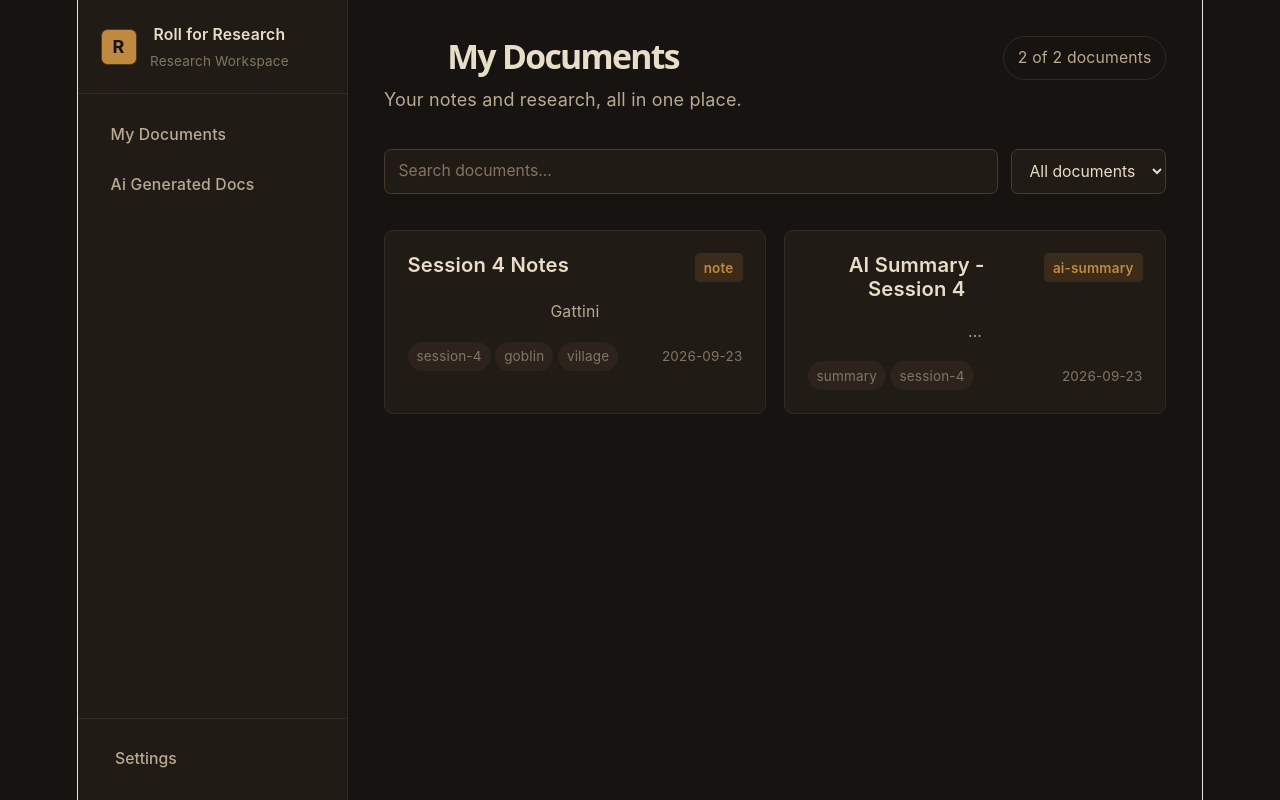
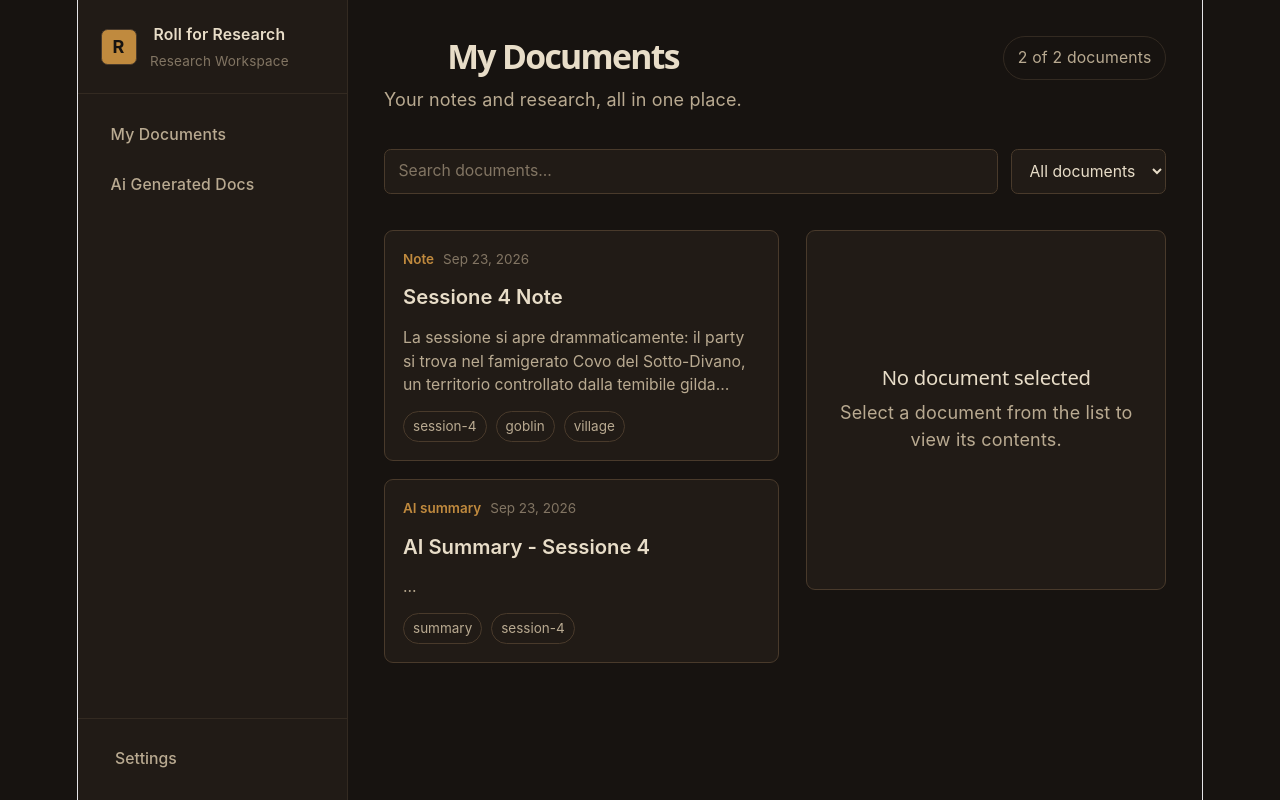
Before and after one commit to AlessandraMarusi/roll-for-research, a React (Vite) app in the folder roll-for-research/: page / in a window 1280 px wide. Built offline with nearby package versions, Linux system fonts and the light colour scheme.

Commit message:
Simple note viewer implemented

```diff
--- a/roll-for-research/src/app/App.tsx
+++ b/roll-for-research/src/app/App.tsx
@@ -1,5 +1,5 @@
-import { MyDocumentsPage } from '../features/documents/pages/MyDocumentsPage';
 import { AppShell } from './AppShell/AppShell';
+import { MyDocumentsPage } from '../features/documents/MyDocumentsPage/MyDocumentsPage';
 
 function App() {
   return (
--- a/roll-for-research/src/features/documents/DocumentCard/DocumentCard.module.css
+++ b/roll-for-research/src/features/documents/DocumentCard/DocumentCard.module.css
@@ -1,101 +1,85 @@
+
 .card {
   display: flex;
   flex-direction: column;
-  gap: var(--space-4);
-
-  padding: var(--space-5);
-
-  border: 1px solid var(--color-border-subtle);
+  gap: var(--space-3);
+  width: 100%;
+  min-width: 0;
+  padding: var(--space-4);
+  border: 1px solid var(--color-border);
   border-radius: var(--radius-lg);
-
-  background-color: var(--color-surface);
-
+  background: var(--color-surface);
+  color: inherit;
+  font: inherit;
+  text-align: left;
+  cursor: pointer;
   transition:
-    background-color var(--transition-fast),
     border-color var(--transition-fast),
-    box-shadow var(--transition-fast);
+    background var(--transition-fast);
 }
 
 .card:hover {
-  background-color: var(--color-surface-hover);
-  border-color: var(--color-border);
-  box-shadow: var(--shadow-sm);
+  border-color: var(--color-border-strong);
+  background: var(--color-surface-hover);
+}
+
+.card:focus-visible {
+  outline: 2px solid var(--color-accent);
+  outline-offset: 2px;
+}
+
+.selected {
+  border-color: var(--color-accent);
+  background: var(--color-accent-subtle);
 }
 
 .header {
   display: flex;
-  align-items: flex-start;
+  flex-wrap: wrap;
+  align-items: center;
   justify-content: space-between;
-  gap: var(--space-4);
+  gap: var(--space-2);
+}
+
+.type {
+  color: var(--color-accent);
+  font-size: var(--font-size-xs);
+  font-weight: 600;
+}
+
+.date {
+  color: var(--color-text-muted);
+  font-size: var(--font-size-xs);
 }
 
 .title {
-  margin: 0;
-
   color: var(--color-text-primary);
-
   font-size: var(--font-size-lg);
   font-weight: 600;
-  line-height: var(--line-height-tight);
-}
-
-.type {
-  flex-shrink: 0;
-
-  padding: var(--space-1) var(--space-2);
-
-  border-radius: var(--radius-sm);
-
-  background-color: var(--color-accent-subtle);
-  color: var(--color-accent);
-
-  font-size: var(--font-size-xs);
-  font-weight: 600;
+  overflow-wrap: anywhere;
 }
 
 .content {
   display: -webkit-box;
   overflow: hidden;
-
-  margin: 0;
-
   color: var(--color-text-secondary);
-
   font-size: var(--font-size-sm);
   line-height: var(--line-height-normal);
-
+  overflow-wrap: anywhere;
   -webkit-box-orient: vertical;
   -webkit-line-clamp: 3;
-}
-
-.footer {
-  display: flex;
-  align-items: center;
-  justify-content: space-between;
-  gap: var(--space-4);
 }
 
 .tags {
   display: flex;
   flex-wrap: wrap;
-  gap: var(--space-1);
+  gap: var(--space-2);
 }
 
 .tag {
   padding: var(--space-1) var(--space-2);
-
+  border: 1px solid var(--color-border);
   border-radius: var(--radius-full);
-
-  background-color: var(--color-surface-elevated);
-  color: var(--color-text-muted);
-
+  color: var(--color-text-secondary);
   font-size: var(--font-size-xs);
 }
-
-.footer time {
-  flex-shrink: 0;
-
-  color: var(--color-text-muted);
-
-  font-size: var(--font-size-xs);
-}
--- a/roll-for-research/src/features/documents/DocumentCard/DocumentCard.tsx
+++ b/roll-for-research/src/features/documents/DocumentCard/DocumentCard.tsx
@@ -3,31 +3,48 @@ import styles from './DocumentCard.module.css';
 
 interface DocumentCardProps {
   document: Document;
-  onClick?: () => void;
+  selected: boolean;
+  onSelect: () => void;
 }
 
-export function DocumentCard({ document, onClick }: DocumentCardProps) {
+export function DocumentCard({
+  document,
+  selected,
+  onSelect,
+}: DocumentCardProps) {
+  const formattedDate = new Intl.DateTimeFormat('en', {
+    dateStyle: 'medium',
+  }).format(new Date(document.updatedAt));
+
   return (
-    <article className={styles.card} onClick={onClick}>
-      <div className={styles.header}>
-        <h3 className={styles.title}>{document.title}</h3>
+    <button
+      type="button"
+      className={`${styles.card} ${selected ? styles.selected : ''}`}
+      onClick={onSelect}
+      aria-pressed={selected}
+    >
+      <span className={styles.header}>
+        <span className={styles.type}>
+          {document.type === 'note' ? 'Note' : 'AI summary'}
+        </span>
+        <span className={styles.date}>{formattedDate}</span>
+      </span>
 
-        <span className={styles.type}>{document.type}</span>
-      </div>
+      <span className={styles.title} role="heading" aria-level={3}>
+        {document.title}
+      </span>
 
-      <p className={styles.content}>{document.content}</p>
+      <span className={styles.content}>{document.content}</span>
 
-      <div className={styles.footer}>
-        <div className={styles.tags}>
+      {document.tags.length > 0 && (
+        <span className={styles.tags}>
           {document.tags.map((tag) => (
             <span key={tag} className={styles.tag}>
               {tag}
             </span>
           ))}
-        </div>
-
-        <time dateTime={document.updatedAt}>{document.updatedAt}</time>
-      </div>
-    </article>
+        </span>
+      )}
+    </button>
   );
 }
--- a/roll-for-research/src/features/documents/DocumentList/DocumentList.tsx
+++ b/roll-for-research/src/features/documents/DocumentList/DocumentList.tsx
@@ -5,13 +5,24 @@ import styles from './DocumentList.module.css';
 
 interface DocumentListProps {
   documents: Document[];
+  selectedDocumentId: string | null;
+  onSelectDocument: (documentId: string) => void;
 }
 
-export function DocumentList({ documents }: DocumentListProps) {
+export function DocumentList({
+  documents,
+  selectedDocumentId,
+  onSelectDocument,
+}: DocumentListProps) {
   return (
     <div className={styles.list}>
       {documents.map((document) => (
-        <DocumentCard key={document.id} document={document} />
+        <DocumentCard
+          key={document.id}
+          document={document}
+          selected={document.id === selectedDocumentId}
+          onSelect={() => onSelectDocument(document.id)}
+        />
       ))}
     </div>
   );
--- /dev/null
+++ b/roll-for-research/src/features/documents/DocumentViewer/DocumentViewer.module.css
@@ -0,0 +1,85 @@
+
+.viewer,
+.placeholder {
+  min-width: 0;
+  min-height: 20rem;
+  padding: var(--space-6);
+  border: 1px solid var(--color-border);
+  border-radius: var(--radius-lg);
+  background: var(--color-surface);
+}
+
+.placeholder {
+  display: flex;
+  flex-direction: column;
+  align-items: center;
+  justify-content: center;
+  gap: var(--space-2);
+  color: var(--color-text-secondary);
+  text-align: center;
+}
+
+.placeholder h2 {
+  margin: 0;
+  color: var(--color-text-primary);
+  font-size: var(--font-size-lg);
+}
+
+.placeholder p {
+  margin: 0;
+  line-height: var(--line-height-normal);
+}
+
+.header {
+  padding-bottom: var(--space-5);
+  border-bottom: 1px solid var(--color-border-subtle);
+}
+
+.type {
+  display: inline-block;
+  margin-bottom: var(--space-3);
+  padding: var(--space-1) var(--space-2);
+  border-radius: var(--radius-sm);
+  background: var(--color-accent-subtle);
+  color: var(--color-accent);
+  font-size: var(--font-size-xs);
+  font-weight: 600;
+}
+
+.title {
+  margin: 0;
+  color: var(--color-text-primary);
+  font-size: var(--font-size-2xl);
+  line-height: var(--line-height-tight);
+  overflow-wrap: anywhere;
+}
+
+.metadata {
+  margin: var(--space-3) 0 0;
+  color: var(--color-text-muted);
+  font-size: var(--font-size-sm);
+}
+
+.content {
+  padding: var(--space-6) 0;
+  color: var(--color-text-secondary);
+  line-height: var(--line-height-relaxed);
+  white-space: pre-wrap;
+  overflow-wrap: anywhere;
+}
+
+.footer {
+  display: flex;
+  flex-wrap: wrap;
+  gap: var(--space-2);
+  padding-top: var(--space-4);
+  border-top: 1px solid var(--color-border-subtle);
+}
+
+.tag {
+  padding: var(--space-1) var(--space-2);
+  border: 1px solid var(--color-border);
+  border-radius: var(--radius-full);
+  color: var(--color-text-secondary);
+  font-size: var(--font-size-xs);
+}
--- /dev/null
+++ b/roll-for-research/src/features/documents/DocumentViewer/DocumentViewer.tsx
@@ -0,0 +1,47 @@
+import type { Document } from '../document';
+import styles from './DocumentViewer.module.css';
+
+interface DocumentViewerProps {
+  document: Document | null;
+}
+
+export function DocumentViewer({ document }: DocumentViewerProps) {
+  if (!document) {
+    return (
+      <div className={styles.placeholder}>
+        <h2>No document selected</h2>
+        <p>Select a document from the list to view its contents.</p>
+      </div>
+    );
+  }
+
+  const formattedDate = new Intl.DateTimeFormat('en', {
+    dateStyle: 'medium',
+  }).format(new Date(document.updatedAt));
+
+  return (
+    <article className={styles.viewer}>
+      <header className={styles.header}>
+        <span className={styles.type}>
+          {document.type === 'note' ? 'Note' : 'AI summary'}
+        </span>
+
+        <h2 className={styles.title}>{document.title}</h2>
+
+        <p className={styles.metadata}>Last updated {formattedDate}</p>
+      </header>
+
+      <div className={styles.content}>{document.content}</div>
+
+      {document.tags.length > 0 && (
+        <footer className={styles.footer}>
+          {document.tags.map((tag) => (
+            <span key={tag} className={styles.tag}>
+              {tag}
+            </span>
+          ))}
+        </footer>
+      )}
+    </article>
+  );
+}
--- a/roll-for-research/src/features/documents/pages/MyDocumentsPage.module.css
+++ b/roll-for-research/src/features/documents/MyDocumentsPage/MyDocumentsPage.module.css
@@ -106,6 +106,26 @@
 }
 
 
+.contentLayout {
+  display: grid;
+  grid-template-columns: minmax(0, 1.1fr) minmax(0, 1fr);
+  align-items: start;
+  gap: var(--space-6);
+}
+
+.documentsPanel,
+.viewerPanel {
+  min-width: 0;
+}
+
+@media (max-width: 900px) {
+  .contentLayout {
+    grid-template-columns: minmax(0, 1fr);
+  }
+}
+
+
+
 @media (max-width: 600px) {
   .page {
     padding: var(--space-4);
--- a/roll-for-research/src/features/documents/pages/MyDocumentsPage.tsx
+++ b/roll-for-research/src/features/documents/MyDocumentsPage/MyDocumentsPage.tsx
@@ -3,11 +3,15 @@ import { DocumentList } from '../DocumentList/DocumentList';
 import { mockDocuments } from '../mockDocuments';
 import type { DocumentType } from '../document';
 import styles from './MyDocumentsPage.module.css';
+import { DocumentViewer } from '../DocumentViewer/DocumentViewer';
 
 export function MyDocumentsPage() {
   const [searchQuery, setSearchQuery] = useState('');
 
   const [selectedType, setSelectedType] = useState<DocumentType | 'all'>('all');
+  const [selectedDocumentId, setSelectedDocumentId] = useState<string | null>(
+    null,
+  );
 
   const normalizedQuery = searchQuery.trim().toLowerCase();
 
@@ -21,6 +25,10 @@ export function MyDocumentsPage() {
 
     return matchesQuery && matchesType;
   });
+
+  const selectedDocument =
+    mockDocuments.find((document) => document.id === selectedDocumentId) ??
+    null;
   return (
     <section className={styles.page}>
       <header className={styles.header}>
@@ -58,16 +66,26 @@ export function MyDocumentsPage() {
           <option value="ai-summary">AI summaries</option>
         </select>
       </div>
-      {filteredDocuments.length > 0 ? (
-        <DocumentList documents={filteredDocuments} />
-      ) : (
-        <div className={styles.emptyState}>
-          <h2>No documents found</h2>
-          <p>
-            Try changing your search or selecting a different document type.
-          </p>
-        </div>
-      )}
+
+      <div className={styles.contentLayout}>
+        <section className={styles.documentsPanel} aria-label="Documents">
+          {filteredDocuments.length > 0 ? (
+            <DocumentList
+              documents={filteredDocuments}
+              selectedDocumentId={selectedDocumentId}
+              onSelectDocument={setSelectedDocumentId}
+            />
+          ) : (
+            <div className={styles.emptyState}>
+              <p>No documents match your search.</p>
+            </div>
+          )}
+        </section>
+
+        <section className={styles.viewerPanel} aria-label="Document preview">
+          <DocumentViewer document={selectedDocument} />
+        </section>
+      </div>
     </section>
   );
 }
--- a/roll-for-research/src/features/documents/mockDocuments.ts
+++ b/roll-for-research/src/features/documents/mockDocuments.ts
@@ -3,8 +3,8 @@ import type { Document } from './document';
 export const mockDocuments: Document[] = [
   {
     id: "1",
-    title: "Session 4 Notes",
-    content: "Gattini",
+    title: "Sessione 4 Note",
+    content: "La sessione si apre drammaticamente: il party si trova nel famigerato Covo del Sotto-Divano, un territorio controllato dalla temibile gilda criminale dei Cani Randagi. L'obiettivo della missione è recuperare il leggendario Laser Rosso Eterno, un artefatto in grado di ipnotizzare qualsiasi felino.",
 
     createdAt: "2026-09-20",
     updatedAt: "2026-09-23",
@@ -20,7 +20,7 @@ export const mockDocuments: Document[] = [
 
   {
     id: "2",
-    title: "AI Summary - Session 4",
+    title: "AI Summary - Sessione 4",
     content: "...",
 
     createdAt: "2026-09-23",
```
Also changed, not shown: roll-for-research/src/features/documents/DocumentViewer.tsx (added).
